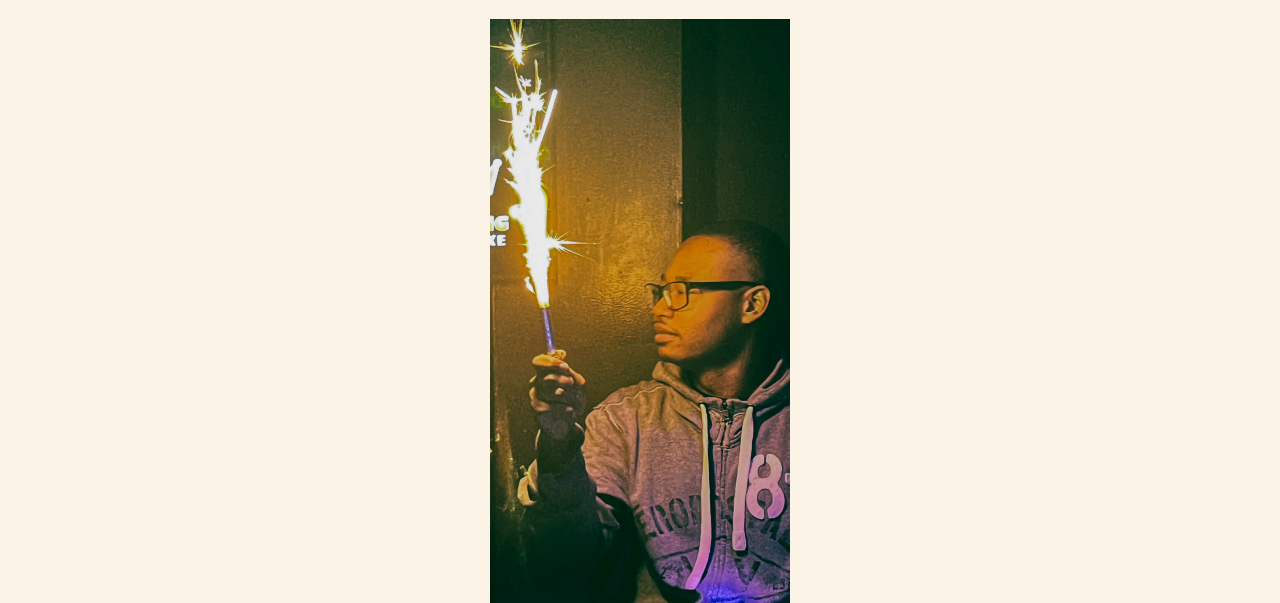
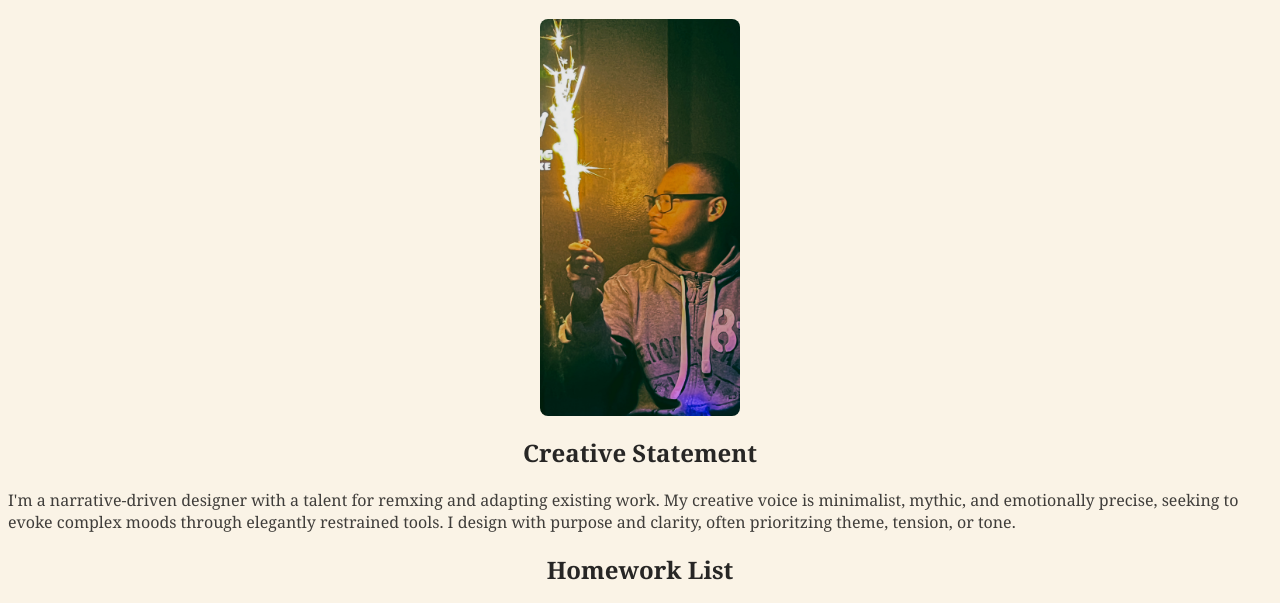
Before and after one commit to evanbrown-eng/media150, a plain HTML site: page index.html in a window 1280 px wide. Shown: the part 110-713 px from the top of the page. Drawn offline with Linux system fonts and the light colour scheme.

Commit message:
Modify image size and correct typos in index.html
Updated image size and fixed minor typos in text.

```diff
--- a/index.html
+++ b/index.html
@@ -46,7 +46,7 @@
     </h1>
 
     <div class="image-container">
-    <img src="selfie.jpg" alt="Selfie" width="300">
+    <img src="selfie.jpg" alt="Selfie" width="200" class="border-radius">
     </div>
 
     <p>
```
